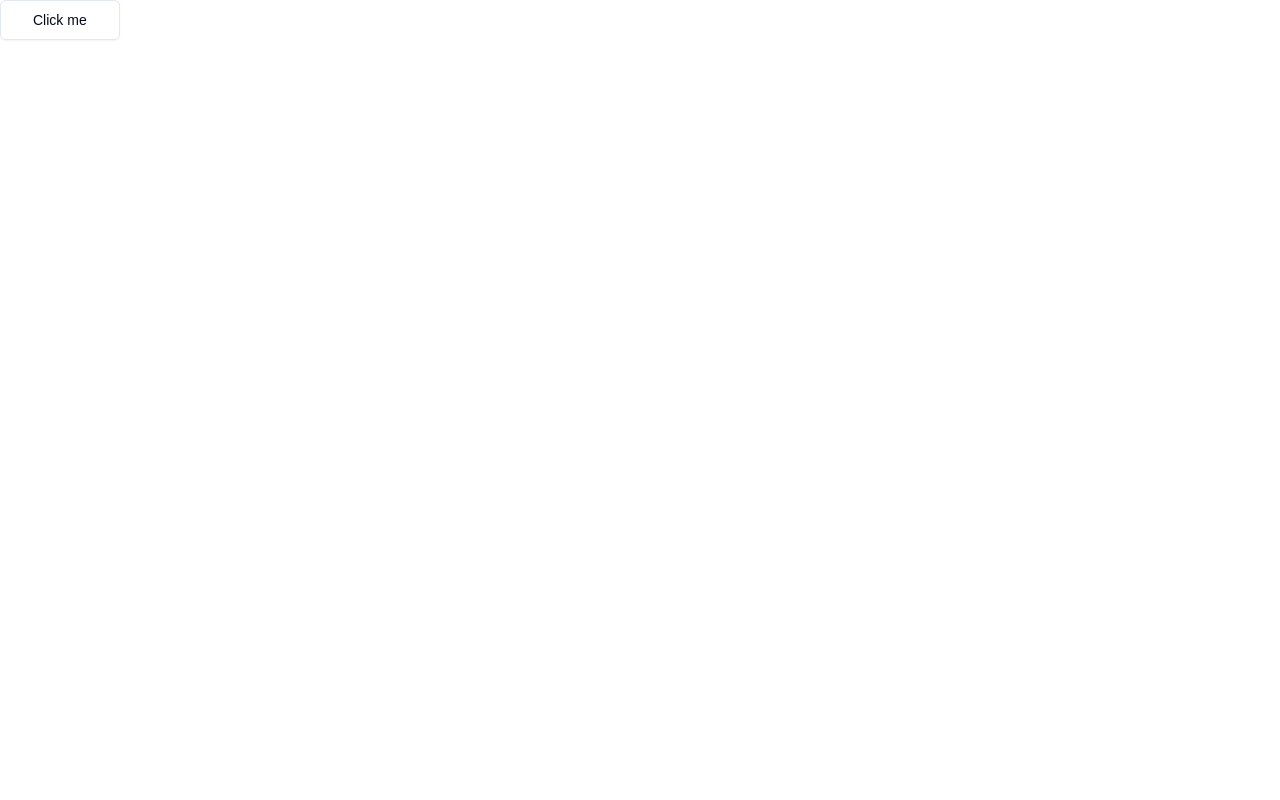
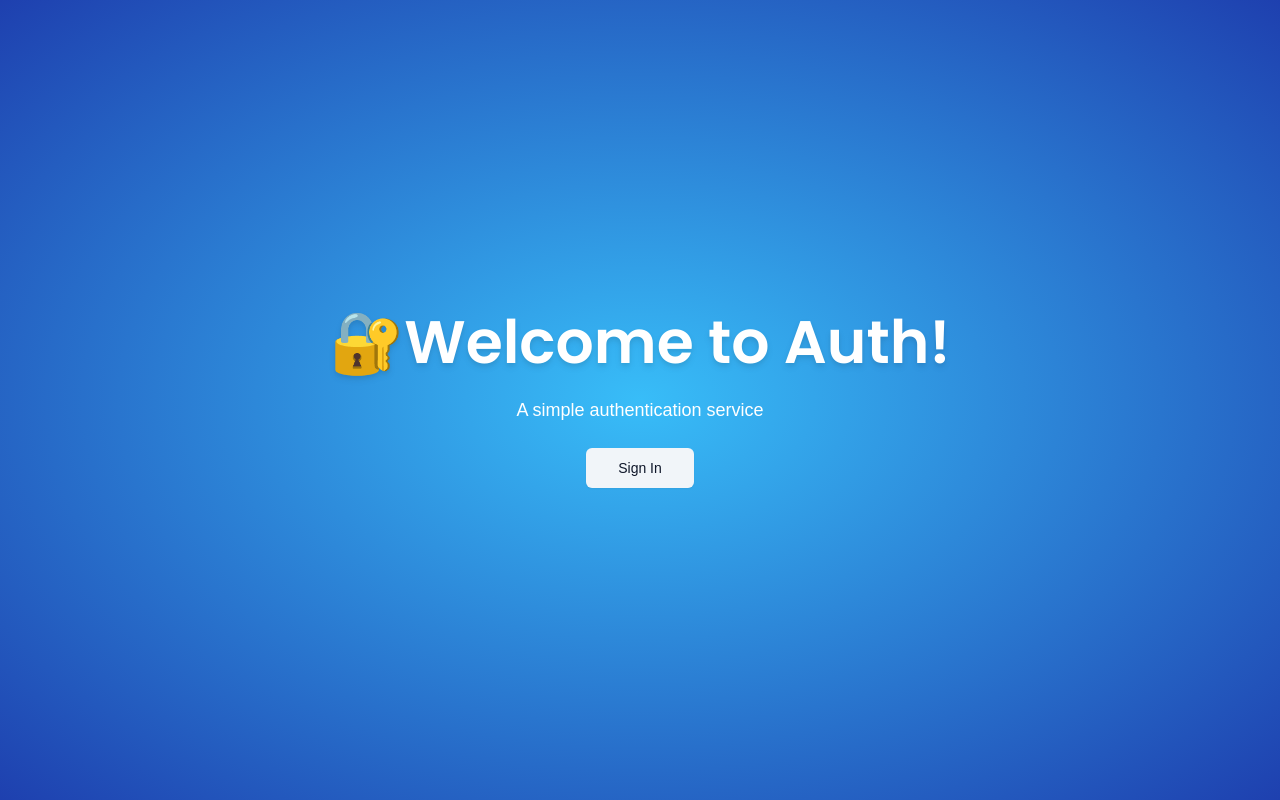
Before and after one commit to xianjun-zhang/learn-web-develop, a Next.js app in the folder nodejs/auth-tutorial/: page / in a window 1280 px wide. Built offline with nearby package versions, Linux system fonts and the light colour scheme.

Commit message:
Learn component development and use - Case: login button
Learn component development and use - Case: login button

```diff
--- a/nodejs/auth-tutorial/app/globals.css
+++ b/nodejs/auth-tutorial/app/globals.css
@@ -1,6 +1,12 @@
 @tailwind base;
 @tailwind components;
 @tailwind utilities;
+
+html,
+body,
+:root {
+  height: 100%;
+}
 
 body {
   font-family: Arial, Helvetica, sans-serif;
--- a/nodejs/auth-tutorial/app/page.tsx
+++ b/nodejs/auth-tutorial/app/page.tsx
@@ -1,8 +1,34 @@
 import { Button } from "@/components/ui/button";
+import { Poppins } from "next/font/google";
+import {cn} from "@/lib/utils";
+import { LoginButton } from '@/components/auth/login-button'; // Add this import
+
+const poppins = Poppins({
+  subsets: ["latin"],
+  weight: ["600"]
+});
+
 export default function Home() {
   return (
-    <Button size="lg" variant="outline">
-      Click me
-    </Button>
+    <main className="flex h-full flex-col items-center justify-center bg-[radial-gradient(ellipse_at_center,_var(--tw-gradient-stops))] from-sky-400 to-blue-800">
+      <div className="space-y-6 text-center">
+        <h1 className={cn(
+          "text-6xl font-semibold text-white drop-shadow-md",
+          poppins.className
+        )}>
+          🔐Welcome to Auth!
+        </h1>
+        <p className="text-white text-lg">
+          A simple authentication service
+        </p>
+        <div>
+          <LoginButton mode="redirect">
+            <Button variant="secondary" size="lg">
+              Sign In
+            </Button>
+          </LoginButton>
+        </div>
+      </div>
+    </main>
   );
 }
--- /dev/null
+++ b/nodejs/auth-tutorial/components/auth/login-button.tsx
@@ -0,0 +1,37 @@
+"use client"
+
+import { useRouter } from "next/navigation";
+
+
+interface LoginButtonProps {
+    children: React.ReactNode;
+    mode: "modal" | "redirect";
+    asChild?: boolean;
+};
+
+export const LoginButton = ({
+    children,
+    mode = "redirect",
+    asChild
+}: LoginButtonProps) => {
+    const router = useRouter();
+
+    const onClick = () => {
+        router.push("/login");
+    };
+
+    if (mode === "modal") {
+        return (
+            <span>
+                TODO: Implement modal
+                {children}
+            </span>
+        );
+    }
+    // If mode = redirect
+    return (
+        <span onClick={onClick} className="cursor-pointer">
+            {children}
+        </span>
+    );
+};
```
